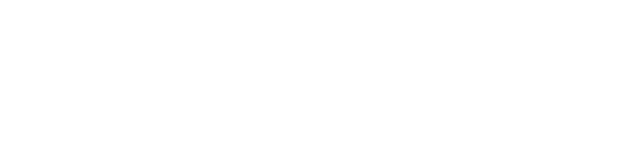
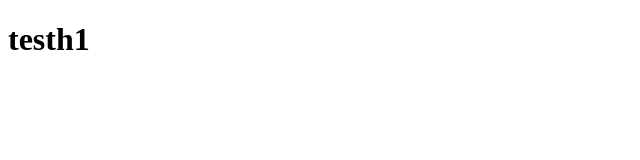
Before and after one commit to m1991allen/testing, a plain HTML site: page index.html in a window 1280 px wide. Shown: the whole page, without its empty margins (0-640 px from the left). Drawn offline with Linux system fonts and the light colour scheme.

Commit message:
220304-新增h1

```diff
--- a/index.html
+++ b/index.html
@@ -6,5 +6,7 @@
         <meta name="viewport" content="width=device-width, initial-scale=1.0" />
         <title>Document</title>
     </head>
-    <body></body>
+    <body>
+        <h1>testh1</h1>
+    </body>
 </html>
```
